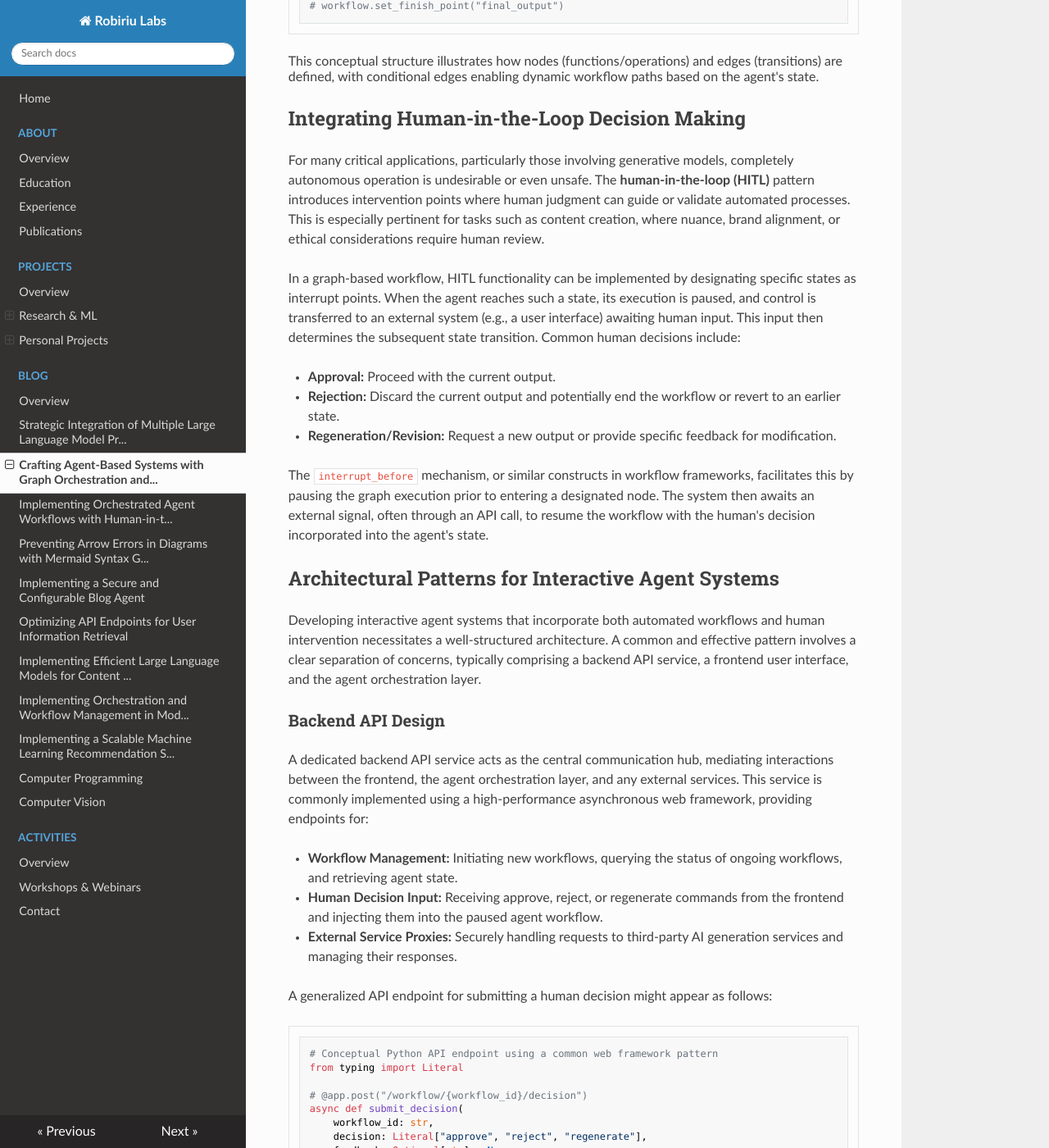
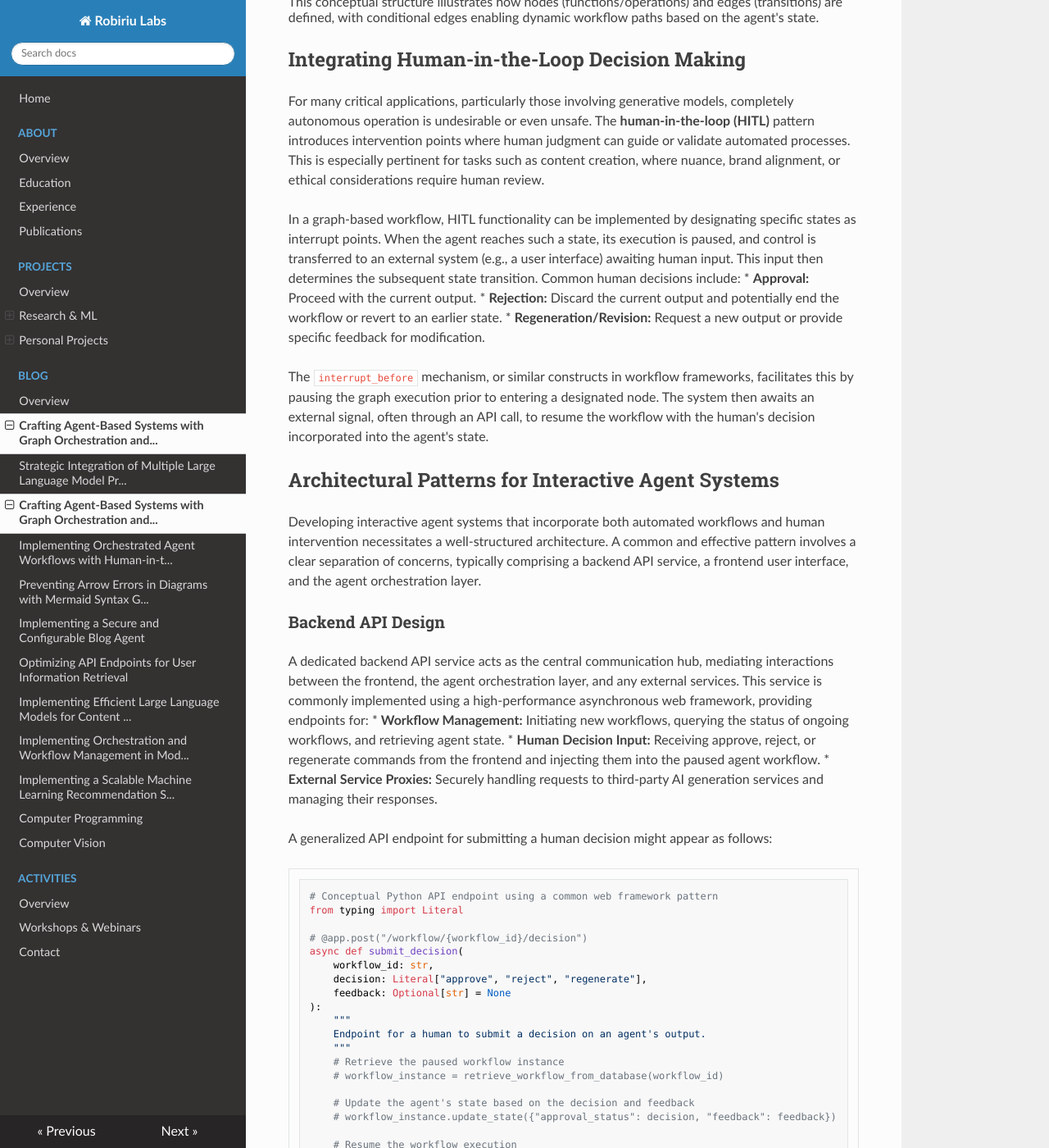
Before and after one commit to robiriu/robiriu.github.io, an MkDocs documentation site: the page built from docs/blog/2026-04-20-crafting-agent-based-systems-with-graph-orchestrat.md, in a window 1280 px wide and 1400 px high, scrolled down 1651 px. Shown: the whole window at 82% size. Built offline with MkDocs 1.6.1, drawn with Linux system fonts in a browser that asks for light colours; nearby versions of some CDN libraries; some of the changed text lies outside the part shown.

Commit message:
feat(blog): add "Crafting Agent-Based Systems with Graph Orchestration and Human Oversight"
Co-Authored-By: Porto Agent <porto-agent@automated>

````diff
--- a/docs/blog/2026-04-20-crafting-agent-based-systems-with-graph-orchestrat.md
+++ b/docs/blog/2026-04-20-crafting-agent-based-systems-with-graph-orchestrat.md
@@ -13,11 +13,10 @@
 Complex computational agents typically execute a series of actions, which may include data retrieval, processing, decision-making, and interaction with external services. Traditional linear or conditional execution paths often become unwieldy and difficult to manage as agent complexity increases. Graph-based workflow management frameworks provide a structured methodology for defining these intricate sequences of operations, representing states and transitions explicitly.
 
 A **state graph** defines a finite set of states an agent can occupy and the directed transitions between these states based on specific conditions or actions. Each node in the graph represents a distinct state or an operation, while edges signify the possible paths an agent can take. This approach offers several advantages:
-
--   **Clarity and Modularity:** The explicit representation of states and transitions enhances the comprehensibility of complex agent behavior.
--   **Maintainability:** Modifications to agent logic can be localized to specific states or transitions without impacting the entire system.
--   **Error Handling and Recovery:** State information can be persisted, allowing for more robust error recovery and the ability to resume workflows from a known state.
--   **Observability:** The current state of an agent within its workflow can be easily monitored, providing insights into its operational progress.
+*   **Clarity and Modularity:** The explicit representation of states and transitions enhances the comprehensibility of complex agent behavior.
+*   **Maintainability:** Modifications to agent logic can be localized to specific states or transitions without impacting the entire system.
+*   **Error Handling and Recovery:** State information can be persisted, allowing for more robust error recovery and the ability to resume workflows from a known state.
+*   **Observability:** The current state of an agent within its workflow can be easily monitored, providing insights into its operational progress.
 
 Consider a simplified example of a state graph for a content generation agent:
 
@@ -67,10 +66,9 @@
 For many critical applications, particularly those involving generative models, completely autonomous operation is undesirable or even unsafe. The **human-in-the-loop (HITL)** pattern introduces intervention points where human judgment can guide or validate automated processes. This is especially pertinent for tasks such as content creation, where nuance, brand alignment, or ethical considerations require human review.
 
 In a graph-based workflow, HITL functionality can be implemented by designating specific states as interrupt points. When the agent reaches such a state, its execution is paused, and control is transferred to an external system (e.g., a user interface) awaiting human input. This input then determines the subsequent state transition. Common human decisions include:
-
--   **Approval:** Proceed with the current output.
--   **Rejection:** Discard the current output and potentially end the workflow or revert to an earlier state.
--   **Regeneration/Revision:** Request a new output or provide specific feedback for modification.
+*   **Approval:** Proceed with the current output.
+*   **Rejection:** Discard the current output and potentially end the workflow or revert to an earlier state.
+*   **Regeneration/Revision:** Request a new output or provide specific feedback for modification.
 
 The `interrupt_before` mechanism, or similar constructs in workflow frameworks, facilitates this by pausing the graph execution prior to entering a designated node. The system then awaits an external signal, often through an API call, to resume the workflow with the human's decision incorporated into the agent's state.
 
@@ -79,10 +77,9 @@
 
 ### Backend API Design
 A dedicated backend API service acts as the central communication hub, mediating interactions between the frontend, the agent orchestration layer, and any external services. This service is commonly implemented using a high-performance asynchronous web framework, providing endpoints for:
-
--   **Workflow Management:** Initiating new workflows, querying the status of ongoing workflows, and retrieving agent state.
--   **Human Decision Input:** Receiving approve, reject, or regenerate commands from the frontend and injecting them into the paused agent workflow.
--   **External Service Proxies:** Securely handling requests to third-party AI generation services and managing their responses.
+*   **Workflow Management:** Initiating new workflows, querying the status of ongoing workflows, and retrieving agent state.
+*   **Human Decision Input:** Receiving approve, reject, or regenerate commands from the frontend and injecting them into the paused agent workflow.
+*   **External Service Proxies:** Securely handling requests to third-party AI generation services and managing their responses.
 
 A generalized API endpoint for submitting a human decision might appear as follows:
 
@@ -113,10 +110,9 @@
 
 ### Frontend User Interface
 The frontend component provides the graphical user interface through which human operators interact with the agent system. It is typically implemented using a reactive web framework, offering a dynamic and responsive experience. Key functionalities of such an interface include:
-
--   **Workflow Monitoring:** Displaying a list of active workflows, their current status, and relevant outputs (e.g., generated images or text).
--   **Decision Interface:** Presenting the agent's output for review and providing explicit controls for approval, rejection, or requesting regeneration with feedback.
--   **Audit Trails:** Visualizing the history of decisions and state changes within a workflow for transparency and debugging.
+*   **Workflow Monitoring:** Displaying a list of active workflows, their current status, and relevant outputs (e.g., generated images or text).
+*   **Decision Interface:** Presenting the agent's output for review and providing explicit controls for approval, rejection, or requesting regeneration with feedback.
+*   **Audit Trails:** Visualizing the history of decisions and state changes within a workflow for transparency and debugging.
 
 ### External Service Integration
 The agent workflow often incorporates specialized external services, such as sophisticated image or text generation platforms. The backend API typically acts as a secure intermediary for these interactions, handling API keys, request formatting, and response parsing. The agent orchestration layer invokes these services via the backend API as part of its defined workflow states.
@@ -125,43 +121,39 @@
 
 ```mermaid
 graph TD
-    User[User Interface] -->|Initiate Workflow| API[Backend API]
-    User -->|Submit Decision| API
-    API -->|Start Workflow| AgentOrch[Orchestration Layer]
-    AgentOrch -->|Request Generation| ExtGen[AI Generation Service]
-    ExtGen -->|Return Content| AgentOrch
-    AgentOrch -->|Paused for Review| API
-    API -->|Notify Frontend| User
-    AgentOrch -->|Resume with Decision| API
-    API -->|Update Status| User
-    AgentOrch -->|On Rejection| ExtGen
-    AgentOrch -->|On Approval| DB[Data Storage]
-    API -->|Persist State| DB
-
+    User[User Interface (Frontend)] -->|1. Initiate Workflow| API(Backend API Service)
+    User -->|5. Submit Decision (Approve/Reject/Regenerate)| API
+    API -->|2. Start Agent Workflow| AgentOrch[Agent Orchestration Layer]
+    AgentOrch -->|3. Request Content Generation| ExtGen(External AI Generation Service)
+    ExtGen -->|4. Return Generated Content| AgentOrch
+    AgentOrch -->|A. Workflow Paused for Human Review| API
+    API -->|B. Notify Frontend / Fetch State| User
+    AgentOrch -->|C. Resume Workflow with Decision| API
+    API -->|D. Update Workflow Status| User
+    AgentOrch -- If Reject/Regenerate -->|3. Request Content Generation (Reiteration)| ExtGen
+    AgentOrch -- If Approved -->|6. Final Output| DB(Data Storage / Final Destination)
+    API -->|7. Persist Workflow State| DB
 ```
 
 ## Deployment Strategies for Multi-Component Applications
 The deployment of multi-component systems, comprising a frontend application, a backend API, and a potentially long-running agent orchestration service, benefits significantly from **declarative deployment methodologies**. These methodologies involve defining the desired state of the infrastructure and application services in configuration files, rather than through manual steps.
 
 A common approach involves using a single declarative file (e.g., `service.yaml`) to specify:
-
--   **Service Definitions:** Descriptions of each application component (e.g., backend, frontend, agent worker), including their build commands, entry points, and resource requirements.
--   **Environment Variables:** Configuration settings passed to each service, such as database connection strings, API keys, or service-specific parameters.
--   **Dependency Management:** How services interact and any required startup order.
--   **Network Configuration:** Port mappings and routing rules.
+*   **Service Definitions:** Descriptions of each application component (e.g., backend, frontend, agent worker), including their build commands, entry points, and resource requirements.
+*   **Environment Variables:** Configuration settings passed to each service, such as database connection strings, API keys, or service-specific parameters.
+*   **Dependency Management:** How services interact and any required startup order.
+*   **Network Configuration:** Port mappings and routing rules.
 
 This approach offers:
-
--   **Reproducibility:** Ensures consistent deployments across development, staging, and production environments.
--   **Version Control:** The deployment configuration itself can be versioned alongside the application code.
--   **Automation:** Facilitates continuous integration and continuous deployment (CI/CD) pipelines, enabling automated builds, tests, and deployments upon code changes.
+*   **Reproducibility:** Ensures consistent deployments across development, staging, and production environments.
+*   **Version Control:** The deployment configuration itself can be versioned alongside the application code.
+*   **Automation:** Facilitates continuous integration and continuous deployment (CI/CD) pipelines, enabling automated builds, tests, and deployments upon code changes.
 
 For example, a conceptual deployment configuration might define distinct services for the frontend, the API server, and a background worker running the agent orchestration:
 
 ```yaml
 # Conceptual declarative deployment configuration
 services:
-
   - name: api-server
     type: web
     buildCommand: "pip install -r requirements.txt"
@@ -190,11 +182,10 @@
 
 ## Key Takeaways
 The construction of advanced agent-based systems benefits considerably from several architectural and implementation patterns:
-
--   **Graph-based orchestration** provides a structured and observable method for managing complex, multi-step agent workflows, enhancing clarity and maintainability.
--   **Human-in-the-loop mechanisms** are crucial for integrating human judgment and control into generative AI processes, improving reliability and ethical adherence.
--   A **decoupled architecture**, featuring a dedicated backend API and a reactive frontend, facilitates interactive experiences and clear separation of concerns.
--   **Declarative deployment strategies** promote consistent, reproducible, and automated deployment processes for multi-component applications.
+*   **Graph-based orchestration** provides a structured and observable method for managing complex, multi-step agent workflows, enhancing clarity and maintainability.
+*   **Human-in-the-loop mechanisms** are crucial for integrating human judgment and control into generative AI processes, improving reliability and ethical adherence.
+*   A **decoupled architecture**, featuring a dedicated backend API and a reactive frontend, facilitates interactive experiences and clear separation of concerns.
+*   **Declarative deployment strategies** promote consistent, reproducible, and automated deployment processes for multi-component applications.
 
 ## Conclusion
 The patterns discussed—graph-based agent orchestration, human-in-the-loop integration, modular API-driven architectures, and declarative deployment—collectively contribute to the development of more sophisticated and governable AI systems. By systematically applying these principles, practitioners can construct agentic applications that are not only powerful in their automated capabilities but also adaptable, auditable, and inherently designed for human oversight and collaboration. This approach contributes to the broader effort of creating reliable and beneficial artificial intelligence implementations.
--- a/mkdocs.yml
+++ b/mkdocs.yml
@@ -36,6 +36,7 @@
           - OCR IT-09: projects/ocr-it09.md
   - Blog:
       - Overview: blog/index.md
+      - "Crafting Agent-Based Systems with Graph Orchestration and...": blog/2026-04-20-crafting-agent-based-systems-with-graph-orchestrat.md
       - "Strategic Integration of Multiple Large Language Model Pr...": blog/2026-04-20-strategic-integration-of-multiple-large-language-m.md
       - "Crafting Agent-Based Systems with Graph Orchestration and...": blog/2026-04-20-crafting-agent-based-systems-with-graph-orchestrat.md
       - "Implementing Orchestrated Agent Workflows with Human-in-t...": blog/2026-04-20-implementing-orchestrated-agent-workflows-with-hum.md
````
Also changed, not shown: other parts of docs/blog/2026-04-20-crafting-agent-based-systems-with-graph-orchestrat.md (+1 -1 lines), docs/index.md (+3 -2 lines).
